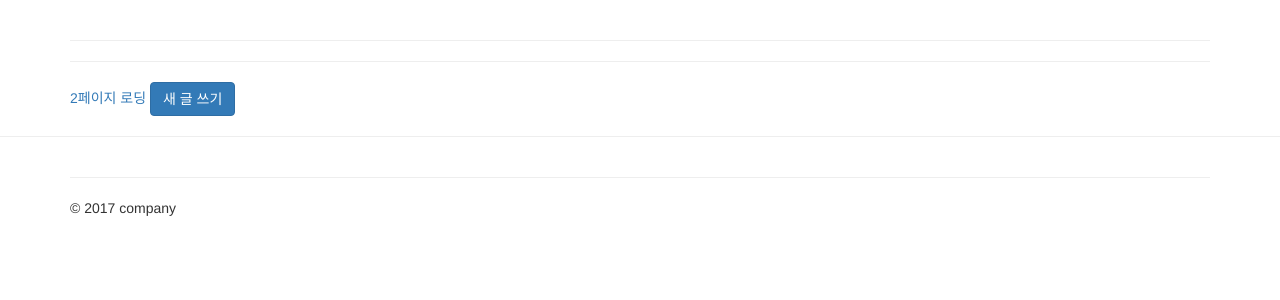
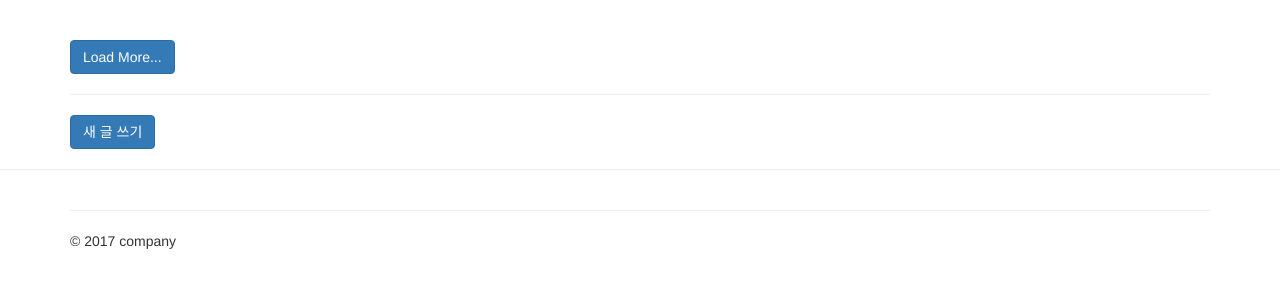
Before and after one commit to jaewook125/frontend, a Django app: page / in a window 1280 px wide. Shown: the part 52-352 px from the top of the page. Run offline with Django 3.2, Linux system fonts and the light colour scheme; data that the repository does not hold is empty; some libraries are stand-ins or nearby versions.

Commit message:
무한 스크롤 구현 ajax

```diff
--- a/blog/templates/blog/_post_list.html
+++ b/blog/templates/blog/_post_list.html
@@ -1,5 +1,4 @@
-<table class="table table-bordered table-hover">
-	<tbody>
+
 		{% for post in post_list %}
 		<tr>
 			<td>
@@ -9,21 +8,3 @@
 			</td>
 		</tr>
 		{% endfor %}
-	</tbody>
-</table>
-<hr/>
-{% if is_paginated %}
-	{% if page_obj.has_previous %}
-		<a href="?page={{ page_obj.previous_page_number }}" class="btn btn-default">이전</a>
-	{% endif %}
-
-		{{ page_obj.number }} 페이지
-
-	{% if page_obj.has_next %}
-		<a href="?page={{ page_obj.next_page_number }}" class="btn btn-default">다음</a>
-	{% endif %}
-{% endif %}
-<hr/>
-		<a id="page-2-btn" href="#">2페이지 로딩</a>
-
-		<a href="{% url "blog:post_new" %}" class="btn btn-primary">새 글 쓰기</a>
--- a/blog/templates/blog/index.html
+++ b/blog/templates/blog/index.html
@@ -3,34 +3,70 @@
   {% block extra_body %}
   <script>
 $(function(){
-	$('#page-2-btn').click(function(){
-			$.get('?page=2')
-				.done(function(html){
-					console.log(html);
-					$('#post-list-wrapper').html(html);
-					// 앞에있는 html은 함수명이고 뒤에있는건 문자열(인자를 받은)
-					var state_obj = {}; // pushState 후에 history.state로 접근 가능
-					var title = "";
-					var url = "?page=2"; // 이동할 URL
-					history.pushState(state_obj, title, url);
-				})
-				.fail(function(){
-					console.log('fail');
-				}).
-				always(function(){
-					console.log('always');
-				});
-		return false;
+	var $win = $(window);
+	var is_loading = false;
+	var current_page = null;
+	// 매 화면 스크롤마다 호출
+
+	var load_more = function(){
+		if ( ! is_loading ){
+			//var search_params = new URLSearchParams(window.location.search);
+			//현재 페이지의 GET인자를 가공
+			//var current_page = parseInt(search_params.get('page')) || 1;
+			//GET인자 page를 획득하고 없으면 1을 반환
+				var next_page = (current_page || 0) + 1;
+					//current_page 가 값이 null이면 1로 처리한다.
+				var next_page_url = '?page=' + (next_page + 1);
+					//다음 페이지를 요청하기 위한 URL생성
+
+				is_loading = true;
+
+				$.get(next_page_url).
+					done(function(html){
+						$('#post_list tbody').append(html);
+						current_page = next_page;
+							//history.pushState({}, '',next_page_url);
+							// 주소 변경
+					})
+					.fail(function(xhr, textStatus, error){
+							console.log(textStatus);
+					})
+					.always(function(){
+							console.log("always");
+							is_loading = false;
+					});
+			}
+
+	};
+
+	$win.scroll(function(){
+		// 문서의 끝에 도달했는가?
+		var diff = $(document).height() - $win.height();
+		if ( (!is_loading) && diff == $win.scrollTop() ) {
+			console.log("바닥에 왔음.")
+			load_more();
+
+		}
 	});
-})
+
+	$('#load-more-btn').click(load_more);
+});
 </script>
   {% endblock %}
 
   {% block content %}
 <div class="container">
 	<div class="row">
-		<div class="col-sm-12" id="post-list-wrapper">
-			{% include "blog/_post_list.html" %}
+		<div class="col-sm-12">
+			<table class="table table-bordered table-hover" id="post_list">
+				<tbody>
+					{% include "blog/_post_list.html" %}
+				</tbody>
+			</table>
+				<a class="btn btn-primary" id="load-more-btn">Load More...</a>
+			<hr/>
+				<a href="{% url "blog:post_new" %}" class="btn btn-primary">새 글 쓰기</a>
+
 		</div>
 	</div>
 </div>
```
